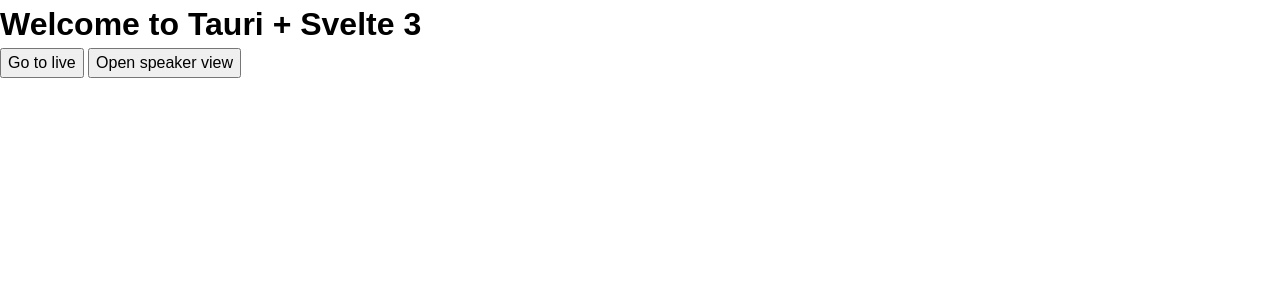
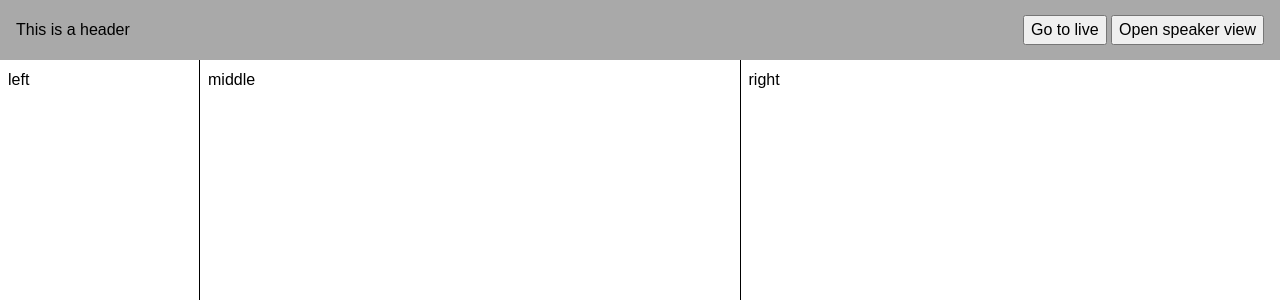
Before and after one commit to yuki0418/rslide, a SvelteKit app: page / in a window 1280 px wide. Shown: the top 300 px of the page. Built offline with nearby package versions, Linux system fonts and the light colour scheme.

Commit message:
Add layout

```diff
--- a/src/app.html
+++ b/src/app.html
@@ -6,6 +6,7 @@
     <meta name="viewport" content="width=device-width, initial-scale=1" />
 
     <link rel="stylesheet" href="%sveltekit.assets%/styles/reset.css" />
+    <link rel="stylesheet" href="%sveltekit.assets%/styles/global.css" />
 
     <title>RSide</title>
     %sveltekit.head%
--- /dev/null
+++ b/src/lib/components/header/header.svelte
@@ -0,0 +1,31 @@
+<script lang="ts">
+  type Props = {
+    onGoToLiveClick: () => void;
+    onOpenSpeakerViewClick: () => void;
+  };
+
+  let { onGoToLiveClick, onOpenSpeakerViewClick }: Props = $props();
+</script>
+
+<header>
+  <span> This is a header </span>
+
+  <div class="actions">
+    <button onclick={onGoToLiveClick}>Go to live</button>
+    <button onclick={onOpenSpeakerViewClick}>Open speaker view</button>
+  </div>
+</header>
+
+<style>
+  header {
+    height: var(--header-height);
+    background-color: darkgray;
+    display: flex;
+    align-items: center;
+    padding: 0 1rem;
+  }
+
+  .actions {
+    margin-left: auto;
+  }
+</style>
--- /dev/null
+++ b/src/lib/components/header/index.ts
@@ -0,0 +1,5 @@
+import Header from "./header.svelte";
+
+export {
+  Header
+};
--- a/src/routes/+layout.svelte
+++ /dev/null
@@ -1,13 +0,0 @@
-<script lang="ts">
-  import type { Snippet } from "svelte";
-
-  type Props = {
-    children: Snippet;
-  };
-
-  const { children }: Props = $props();
-</script>
-
-<main>
-  {@render children()}
-</main>
--- a/src/routes/+page.svelte
+++ b/src/routes/+page.svelte
@@ -1,5 +1,6 @@
 <script lang="ts">
   import { WebviewWindow } from "@tauri-apps/api/webviewWindow";
+  import { Header } from "$lib/components/header";
 
   let liveViewWindow: WebviewWindow | undefined = $state();
   let webview: WebviewWindow | undefined = $state();
@@ -34,10 +35,48 @@
   };
 </script>
 
-<h1>Welcome to Tauri + Svelte 3</h1>
+<main>
+  <Header
+    onGoToLiveClick={openLiveViewWindow}
+    onOpenSpeakerViewClick={openWindow}
+  />
 
-<button onclick={openLiveViewWindow}>Go to live</button>
-<button onclick={openWindow}>Open speaker view</button>
+  <div class="container">
+    <div class="workspace">
+      <div class="left">left</div>
+      <div class="middle">middle</div>
+      <div class="right">right</div>
+    </div>
+  </div>
+</main>
 
 <style>
+  .container {
+    height: calc(100dvh - var(--header-height));
+  }
+
+  .workspace {
+    display: flex;
+    height: 100%;
+  }
+
+  .left {
+    display: flex;
+    border-right: 1px solid black;
+    padding: 8px;
+    width: 200px;
+  }
+
+  .middle {
+    display: flex;
+    flex: 1;
+    padding: 8px;
+  }
+
+  .right {
+    display: flex;
+    border-left: 1px solid black;
+    padding: 8px;
+    flex: 1;
+  }
 </style>
--- a/src/routes/live/+page.svelte
+++ b/src/routes/live/+page.svelte
@@ -35,6 +35,7 @@
   });
 </script>
 
+<main>
   <div class="reveal">
     <div class="slides">
       <section>
@@ -50,6 +51,7 @@
       <section>Slide 3</section>
     </div>
   </div>
+</main>
 
 <style>
   .reveal {
--- /dev/null
+++ b/static/styles/global.css
@@ -0,0 +1,3 @@
+:root {
+  --header-height: 60px;
+}
```
Also changed, not shown: src/routes/speaker-view/+page.svelte (+7 -5 lines). Lines whose indentation alone changed are shown as unchanged.
